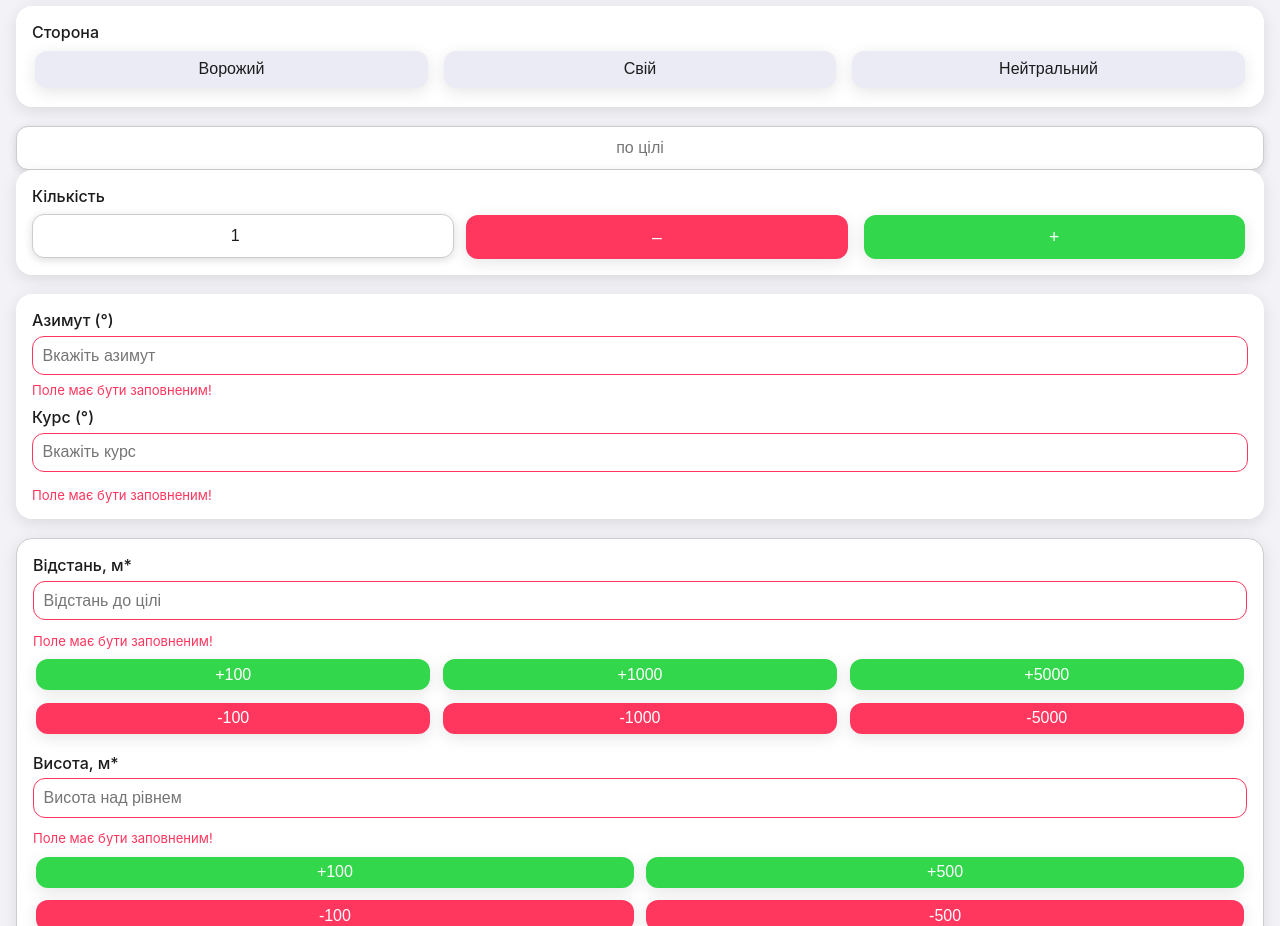
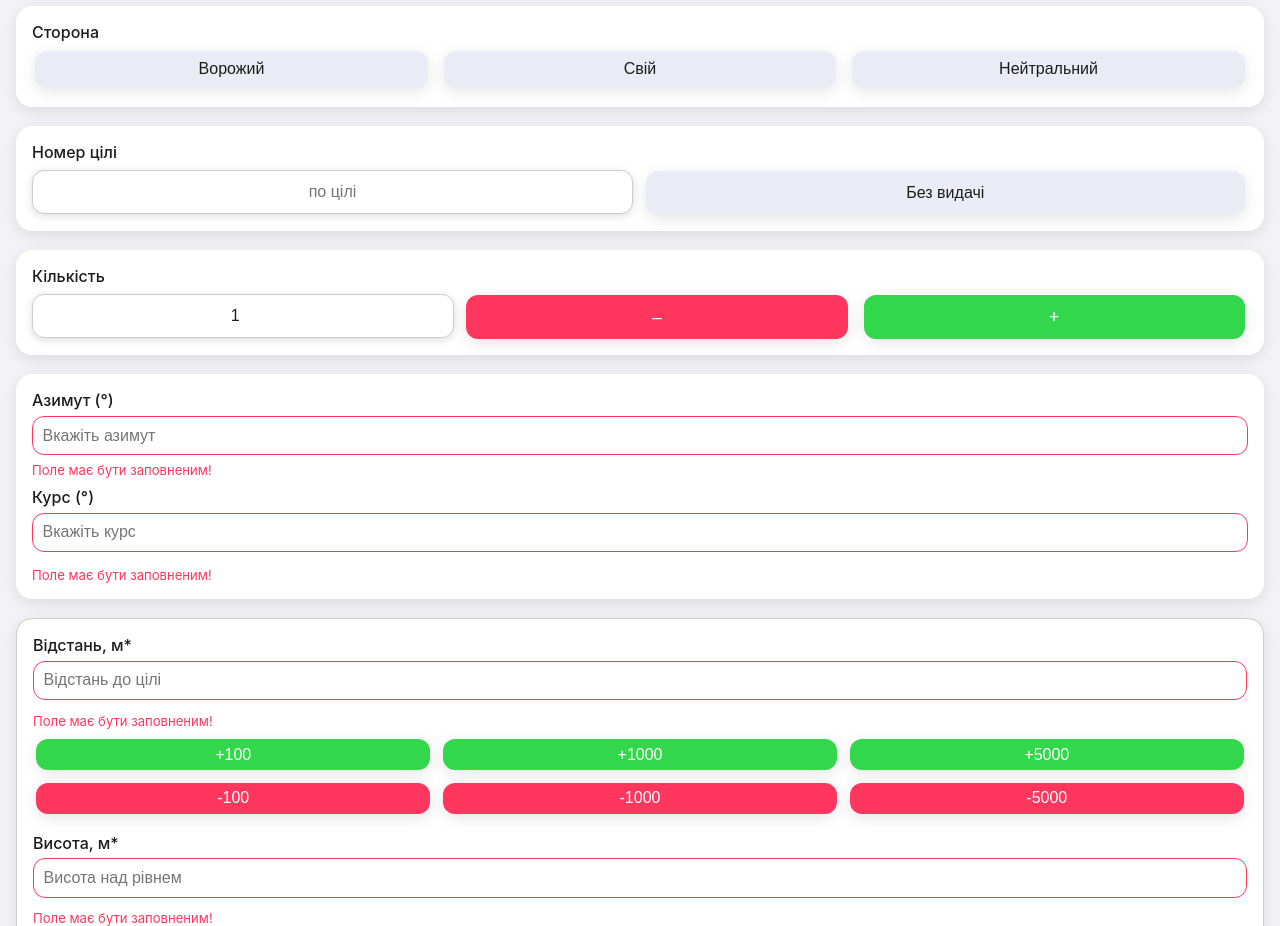
Before and after one commit to lolittajdm-alt/akviz0.2, a Next.js app: page / in a window 1280 px wide. Shown: the part 880-1806 px from the top of the page. Built offline with nearby package versions, Linux system fonts and the light colour scheme.

Commit message:
Update index.js

```diff
--- a/pages/index.js
+++ b/pages/index.js
@@ -449,6 +449,10 @@ export default function Home() {
       </div>
 
       {/* ——— Номер цілі ——— */}
+     <div style={cardStyle(theme)}>
+  <label style={labelStyle(theme)}>Номер цілі</label>
+  <div style={{ display: "flex", gap: "0.6rem", alignItems: "center", marginBottom: 0 }}>
+    {!form.noIssue && (
       <input
         type="text"
         name="targetNumber"
@@ -472,6 +476,32 @@ export default function Home() {
           verticalAlign: "middle",
         }}
       />
+    )}
+    <button
+      onClick={() =>
+        setForm(f => ({
+          ...f,
+          noIssue: !f.noIssue,
+          targetNumber: "",
+        }))
+      }
+      style={{
+        ...buttonStyle(theme),
+        backgroundColor: form.noIssue ? theme.danger : theme.secondary,
+        color: form.noIssue ? "#fff" : theme.label,
+        height: 44,
+        minWidth: 128,
+        marginBottom: 0,
+        alignSelf: "center",
+        padding: "0 1.2rem",
+        fontSize: "1rem"
+      }}
+    >
+      {form.noIssue ? "Видати номер" : "Без видачі"}
+    </button>
+  </div>
+</div>
+
 
 
 
```
Lines whose indentation alone changed are shown as unchanged.
